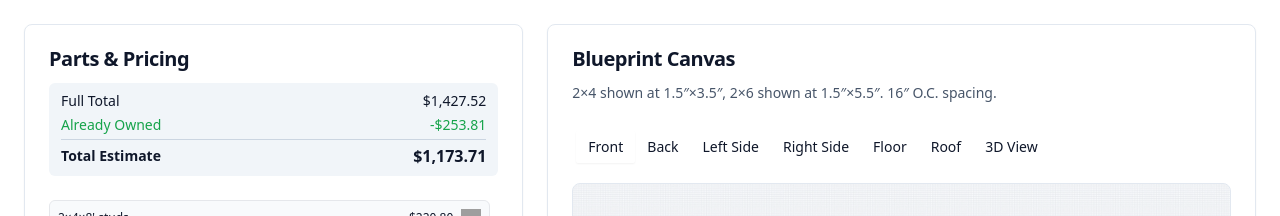
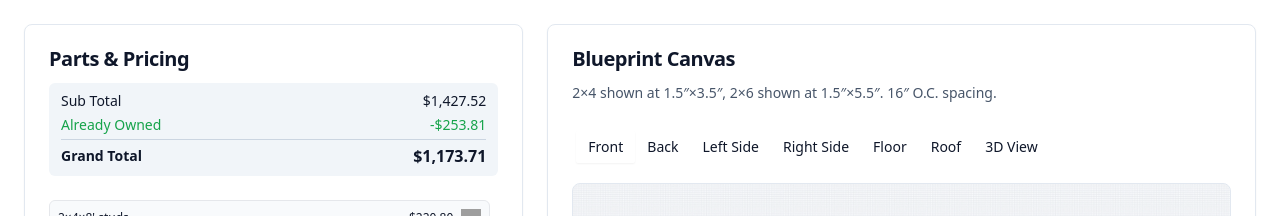
Before and after one commit to s3w47m88/blueprint-estimator, a Next.js app: page / in a window 1280 px wide. Shown: the top 216 px of the page. Built offline with nearby package versions, Linux system fonts and the light colour scheme; grey boxes are pictures that could not be loaded.

Commit message:
Update pricing labels to Sub Total and Grand Total
- Changed "Full Total" to "Sub Total"
- Changed "Total Estimate" to "Grand Total"
- More standard accounting terminology

🤖 Generated with [Claude Code](https://claude.com/claude-code)

Co-Authored-By: Claude <noreply@anthropic.com>

```diff
--- a/app/page.tsx
+++ b/app/page.tsx
@@ -1068,7 +1068,7 @@ export default function BlueprintEstimator() {
             <CardTitle className="text-xl mb-2">Parts & Pricing</CardTitle>
             <div className="bg-slate-100 px-3 py-2 rounded-md space-y-1">
               <div className="flex justify-between items-center text-sm">
-                <span>Full Total</span>
+                <span>Sub Total</span>
                 <span className="font-medium">{currency(fullTotal)}</span>
               </div>
               <div className="flex justify-between items-center text-sm text-green-600">
@@ -1076,7 +1076,7 @@ export default function BlueprintEstimator() {
                 <span className="font-medium">-{currency(alreadyOwned)}</span>
               </div>
               <div className="flex justify-between items-center text-sm font-semibold border-t border-slate-300 pt-1">
-                <span>Total Estimate</span>
+                <span>Grand Total</span>
                 <span className="text-base">{currency(total)}</span>
               </div>
             </div>
```
